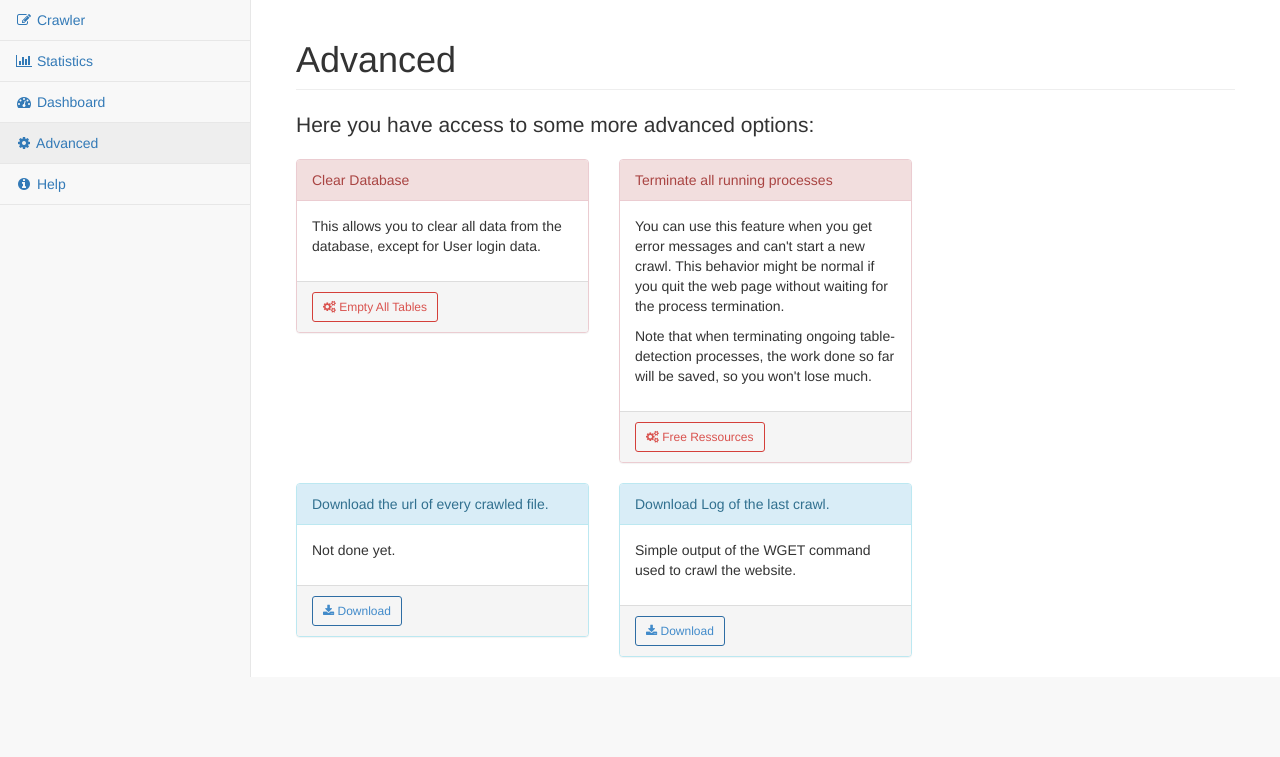
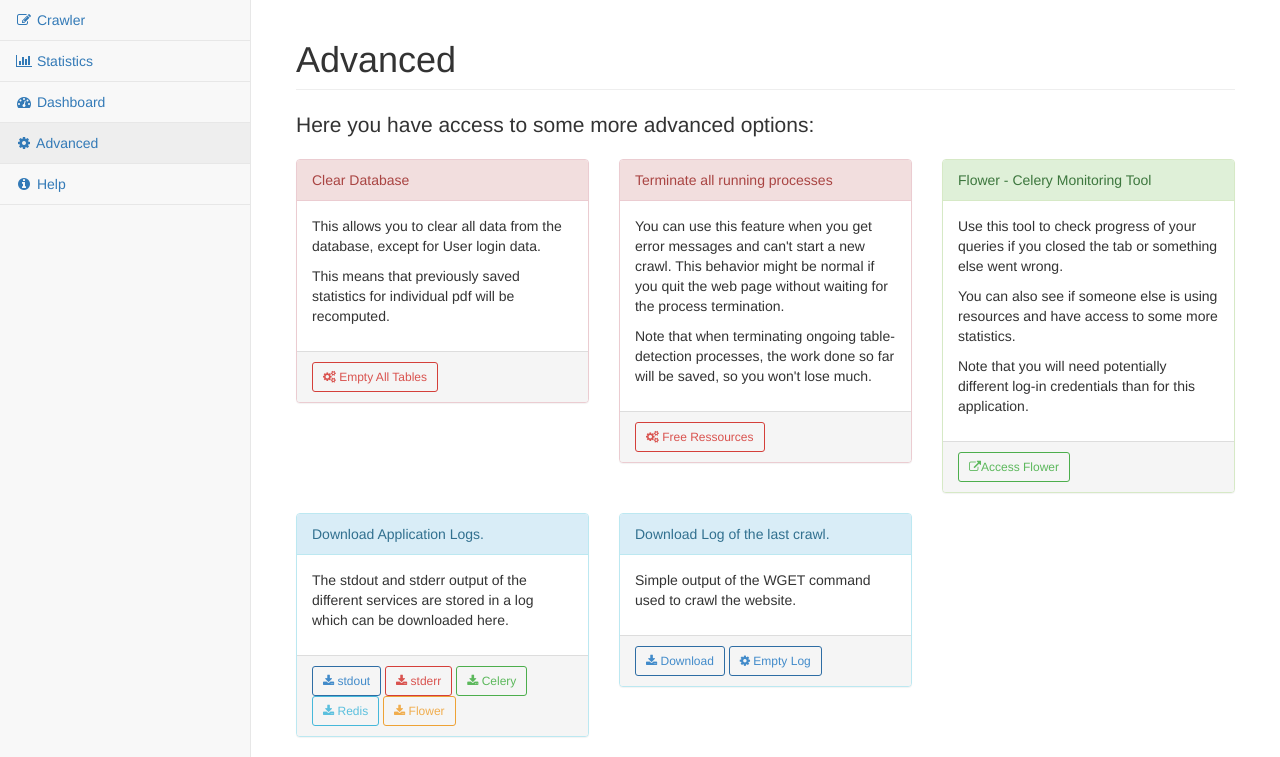
Before and after one commit to eXascaleInfolab/2018-Internship-TableDetection, a Flask app: page /advanced in a window 1280 px wide. Shown: the part 51-808 px from the top of the page. Before the commit the page ends 728 px from the top, so only its background shows below. Run offline with Flask 2, Linux system fonts and the light colour scheme; the visitor is signed in with stand-in values (Sample User, id 1); some libraries are stand-ins or nearby versions.

```diff
--- a/templates/advanced.html
+++ b/templates/advanced.html
@@ -12,7 +12,8 @@
                     Clear Database
                 </div>
                 <div class="panel-body">
-                    <p>This allows you to clear all data from the database, except for User login data.</p>
+                    <p>This allows you to clear all data from the database, except for User login data. </p>
+                    <p>This means that previously saved statistics for individual pdf will be recomputed. </p>
                 </div>
                 <div class="panel-footer">
                     <a type="button" href={{url_for('empty_tables')}} class="btn btn-outline btn-danger btn-sm"><i class="fa  fa-gears "></i> Empty All Tables </a>
@@ -34,19 +35,38 @@
                 </div>
             </div>
         </div>
+        <div class="col-lg-4">
+            <div class="panel panel-success">
+                <div class="panel-heading">
+                    Flower - Celery Monitoring Tool
+                </div>
+                <div class="panel-body">
+                    <p>Use this tool to check progress of your queries if you closed the tab or something else went wrong. </p>
+                    <p>You can also see if someone else is using resources and have access to some more statistics. </p>
+                    <p>Note that you will need potentially different log-in credentials than for this application.</p>
+                </div>
+                <div class="panel-footer">
+                    <a type="button" href='/flower' class="btn btn-outline btn-success btn-sm"><i class="fa  fa-external-link "></i>Access Flower</a>
+                </div>
+            </div>
+        </div>
     </div>
 
     <div class="row">
         <div class="col-lg-4">
             <div class="panel panel-info">
                 <div class="panel-heading">
-                    Download the url of every crawled file.
+                    Download Application Logs.
                 </div>
                 <div class="panel-body">
-                    <p>Not done yet.</p>
+                    <p>The stdout and stderr output of the different services are stored in a log which can be downloaded here.</p>
                 </div>
                 <div class="panel-footer">
-                   <button type="button" onclick="" class="btn btn-outline btn-primary btn-sm"><i class="fa  fa-download "></i> Download</button>
+                    <button type="button" onclick="" class="btn btn-outline btn-primary btn-sm"><i class="fa  fa-download "></i> stdout </button>
+                    <button type="button" onclick="" class="btn btn-outline btn-danger btn-sm"><i class="fa  fa-download "></i> stderr </button>
+                    <button type="button" onclick="" class="btn btn-outline btn-success btn-sm"><i class="fa  fa-download "></i> Celery </button>
+                    <button type="button" onclick="" class="btn btn-outline btn-info btn-sm"><i class="fa  fa-download "></i> Redis </button>
+                    <button type="button" onclick="" class="btn btn-outline btn-warning btn-sm"><i class="fa  fa-download "></i> Flower </button>
                 </div>
             </div>
         </div>
@@ -60,6 +80,7 @@
                 </div>
                 <div class="panel-footer">
                     <a type="button" href={{url_for('wget_log_download')}} class="btn btn-outline btn-primary btn-sm"><i class="fa  fa-download "></i> Download </a>
+                    <a type="button" href="" class="btn btn-outline btn-primary btn-sm"><i class="fa  fa-gear "></i> Empty Log </a>
                 </div>
             </div>
         </div>
```
Also changed, not shown: templates/dashboard.html (+5 -12 lines), README.md.
